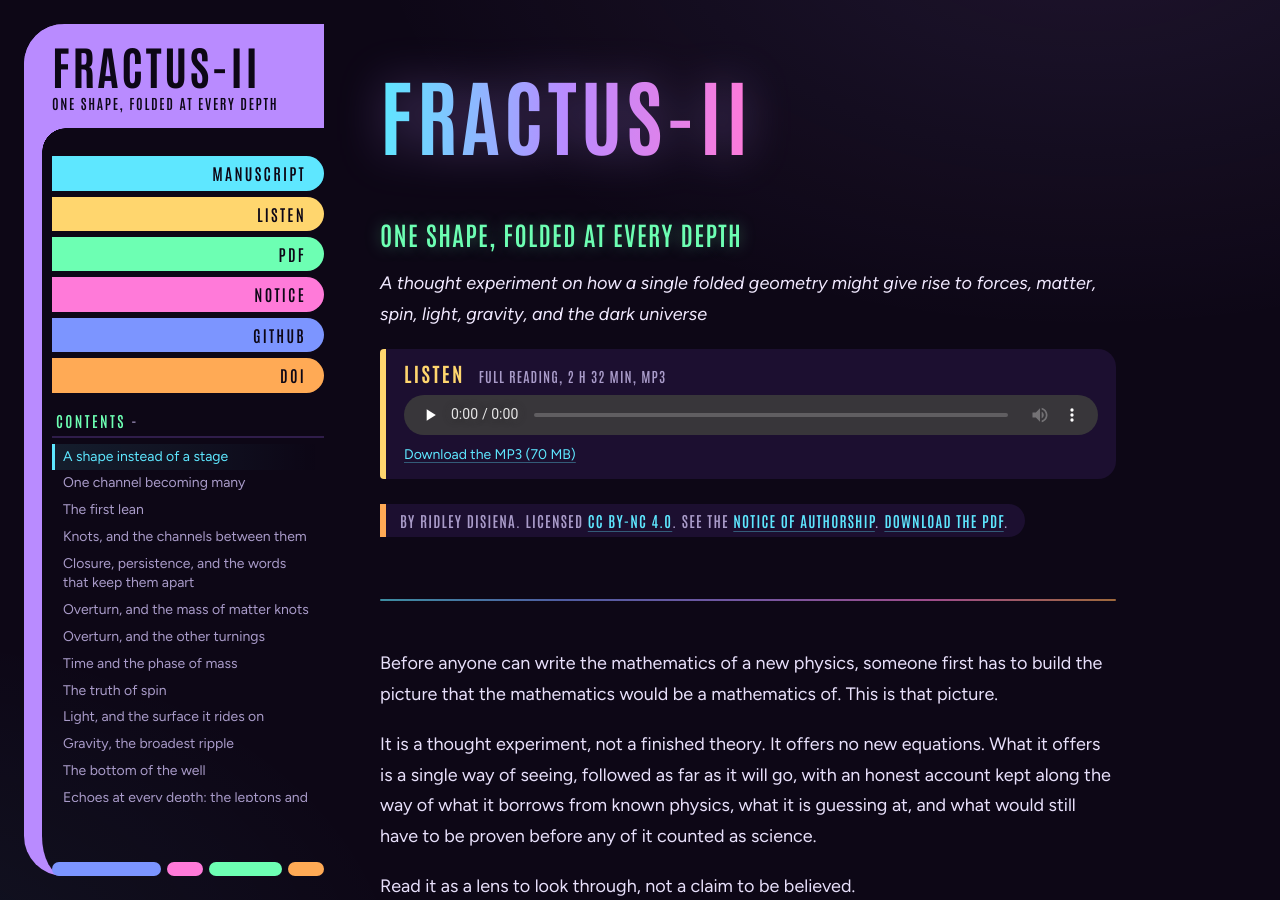
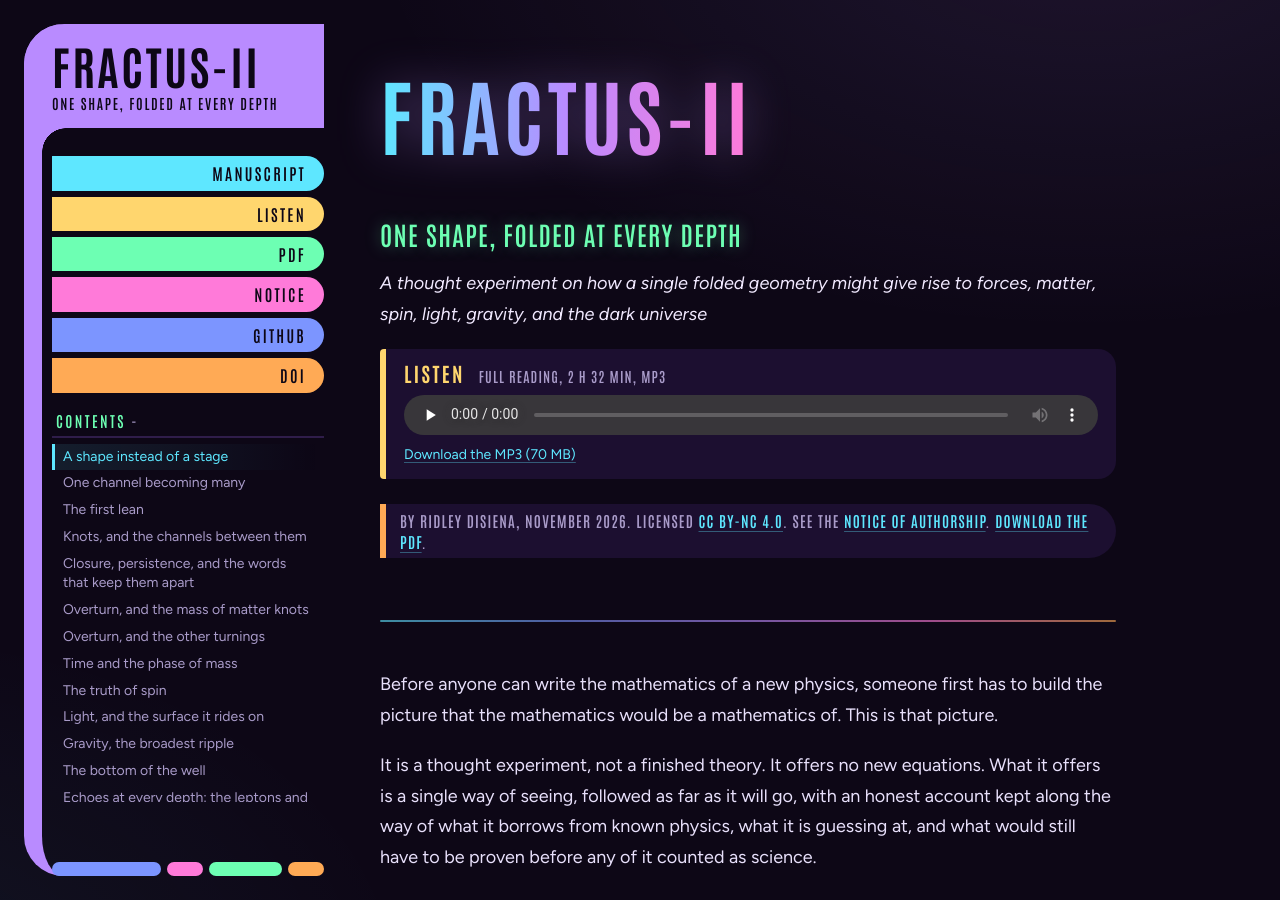
Before and after one commit to RidleyDiSiena/fractus-ii, a Jekyll site: the page built from index.html, in a window 1280 px wide and 900 px high. Built offline with Jekyll 4.4.1, drawn with Linux system fonts in a browser that asks for light colours; comment, search, counter and statistics services are not loaded.

Commit message:
Show the date in the byline

```diff
--- a/_includes/listen.html
+++ b/_includes/listen.html
@@ -23,4 +23,4 @@
   })();
 </script>
 
-<p class="byline">By Ridley DiSiena. Licensed <a href="{{ site.repo_url }}/blob/main/LICENSE">CC BY-NC 4.0</a>. See the <a href="{{ '/NOTICE.html' | relative_url }}">Notice of Authorship</a>. <a href="{{ '/fractus-ii.pdf' | relative_url }}">Download the PDF</a>.</p>
+<p class="byline">By Ridley DiSiena, November 2026. Licensed <a href="{{ site.repo_url }}/blob/main/LICENSE">CC BY-NC 4.0</a>. See the <a href="{{ '/NOTICE.html' | relative_url }}">Notice of Authorship</a>. <a href="{{ '/fractus-ii.pdf' | relative_url }}">Download the PDF</a>.</p>
```
